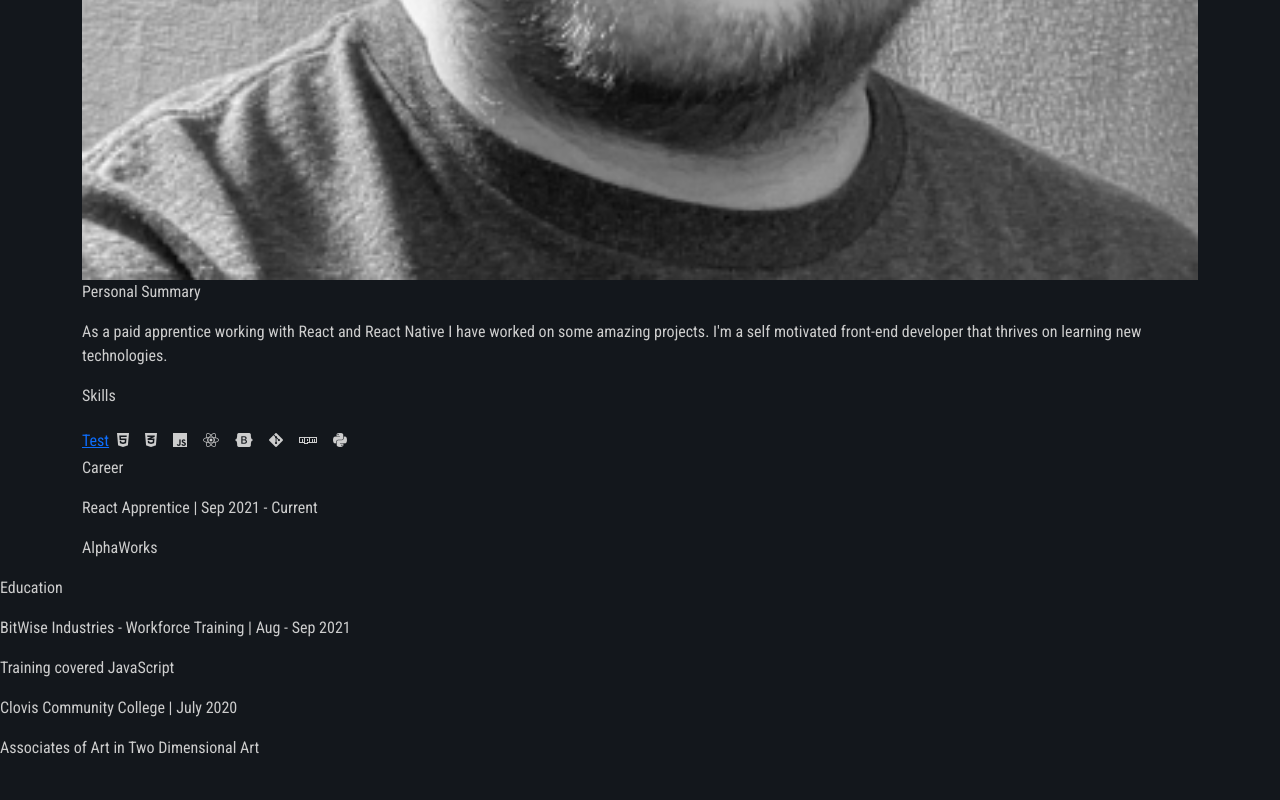
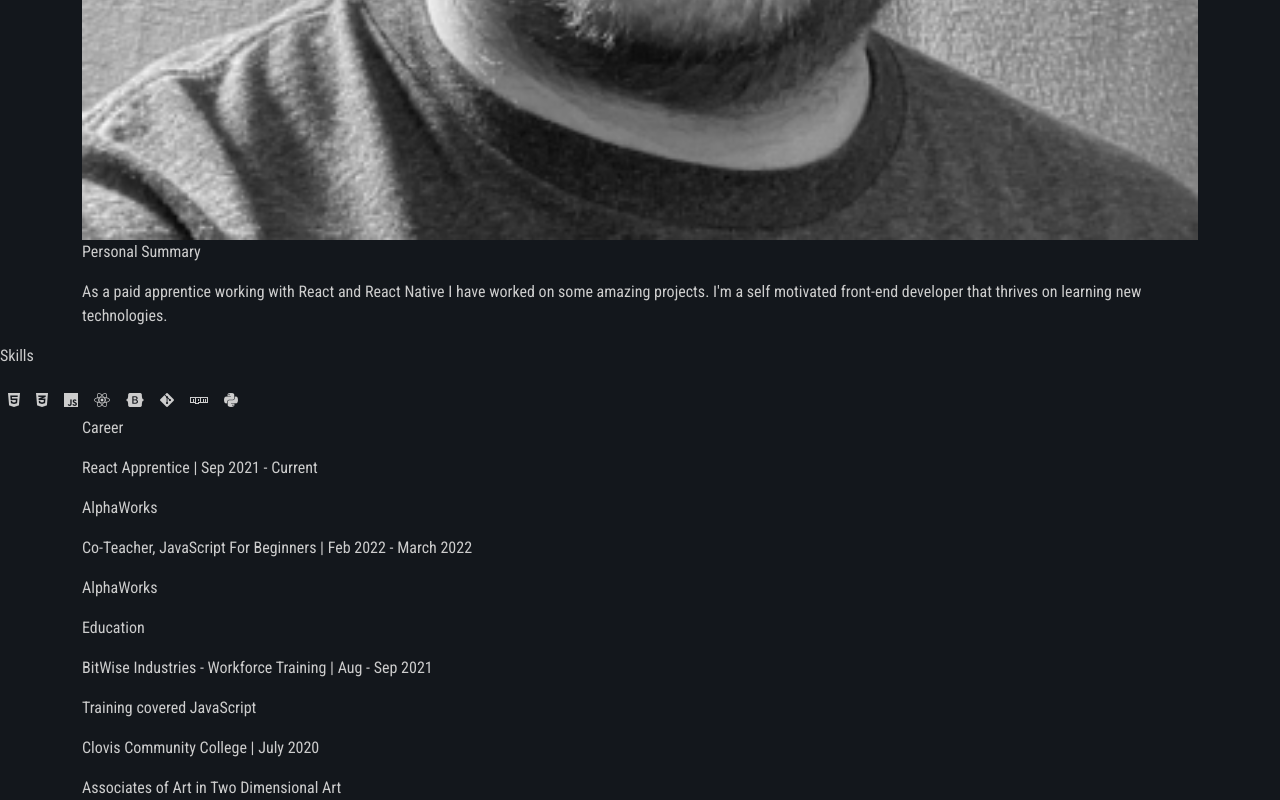
Before and after one commit to SmiJa/SmiJa, a React (Create React App) app: page /resume in a window 1280 px wide. Shown: the part 946-1746 px from the top of the page. Before the commit the page ends 1706 px from the top, so only its background shows below. Built offline with nearby package versions, Linux system fonts and the light colour scheme.

Commit message:
I forgot

```diff
--- a/src/components/About.js
+++ b/src/components/About.js
@@ -7,7 +7,6 @@ export default function About() {
 	return (
 		<>
 			<div className="container" id="">
-				<p className="">Profile</p>
 				<div className="">
 					<div className="">
 						<img className="" src={Me} alt="" />
@@ -19,11 +18,10 @@ export default function About() {
 					</p>
 					</div>
 				</div>
-
-				<p className="">Skills</p>
+			</div>
+			<p className="">Skills</p>
 				<div className="dev-skills">
 					<div className="">
-						<Link to="projects/dev">Test</Link>
 						<i className="fab fa-html5 p-2"></i>
 						<i className="fab fa-css3-alt p-2"></i>
 						<i className="fab fa-js p-2"></i>
@@ -34,7 +32,6 @@ export default function About() {
 						<i className="fab fa-python p-2"></i>
 					</div>
 				</div>
-			</div>
 			<Career />
 			<Education />
 		</>
--- a/src/components/Career.js
+++ b/src/components/Career.js
@@ -3,7 +3,16 @@ export default function Career() {
 		<div className="container" id="career">
 			<p className="">Career</p>
 			<div>
-				<p className=""><span className="">React Apprentice |</span> Sep 2021 - Current</p>
+				<p className=""><span className="job-title">React Apprentice |</span> Sep 2021 - Current</p>
+				<p>AlphaWorks</p>
+			</div>
+			<div className="">
+				<a className="" href="#nav">
+					<i className=""></i>
+				</a>
+			</div>
+			<div>
+				<p className=""><span className="job-title">Co-Teacher, JavaScript For Beginners |</span> Feb 2022 - March 2022</p>
 				<p>AlphaWorks</p>
 			</div>
 			<div className="">
--- a/src/components/Education.js
+++ b/src/components/Education.js
@@ -1,6 +1,6 @@
 export default function Education() {
     return (
-        <div className="" id="education">
+        <div className="container" id="education">
             <p className="">Education</p>
             <div>
                 <p className=""><span className="">BitWise Industries - Workforce Training |</span> Aug - Sep 2021</p>
```
